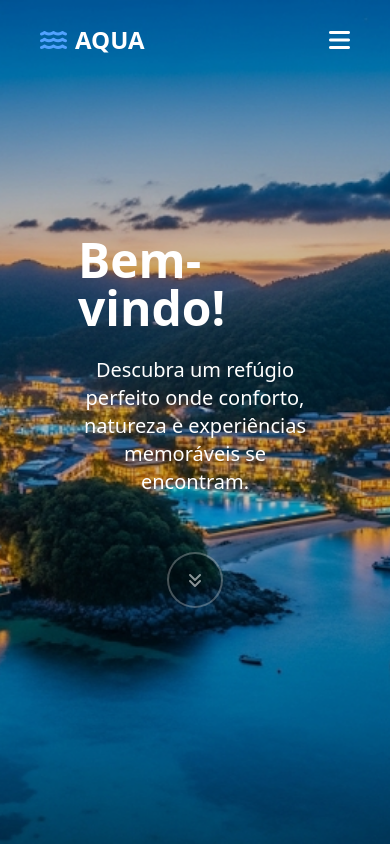
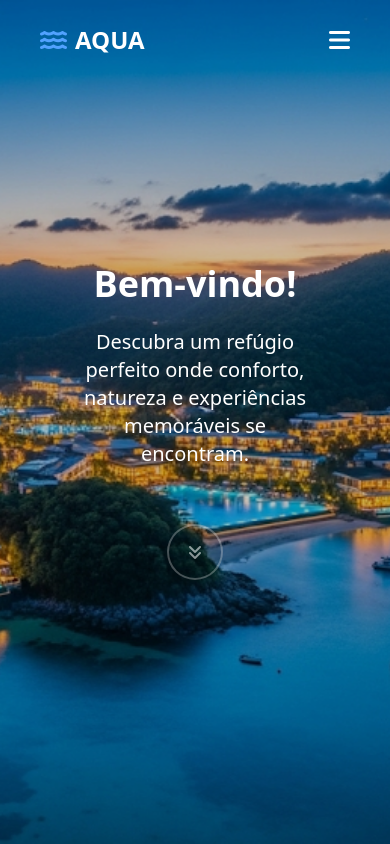
Before and after one commit to julianarocumback/aqua, a React (Vite) app: page / in a window 390 px wide. Shown: the top 844 px of the page. Built offline with nearby package versions, Linux system fonts and the light colour scheme.

Commit message:
Arrumando o tamanho do texto da hero

```diff
--- a/src/components/home/Home.jsx
+++ b/src/components/home/Home.jsx
@@ -9,7 +9,7 @@ export default function Home() {
                 </div>
                 <div className='bg-black/20 h-full w-full absolute'></div>
                 <div className='flex flex-col justify-center items-center self-center relative h-full w-3/5 lg:w-2/5 gap-6 text-white'>
-                    <h1 className='relative text-5xl lg:text-7xl font-bold'>Bem-vindo!</h1>
+                    <h1 className='relative text-4xl sm:text-5xl lg:text-7xl font-bold'>Bem-vindo!</h1>
                     <h2 className=' text-xl font- lg:text-3xl text-center'>Descubra um refúgio perfeito onde conforto, natureza e experiências memoráveis se encontram.</h2>
                     <a href="#activities" className='cursor-pointer'>
                         <div className='mt-8 relative h-14 w-14 bg-black/20 justify-center rounded-full flex animate-pulse border-white/50 border-2 cursor-pointer hover:bg-white transition-all duration-300 hover:text-black'>
```
